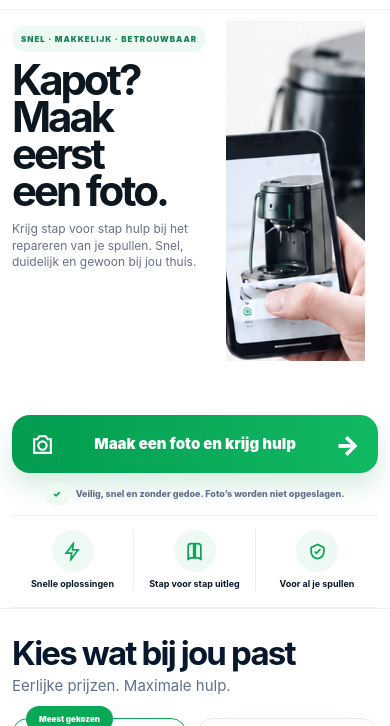
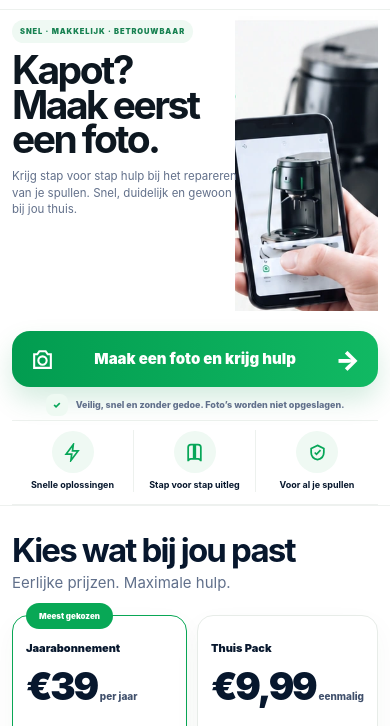
Before and after one commit to nijlandbjorn/fixdit, a plain HTML site: page index.html in a window 390 px wide. Shown: the part 67-793 px from the top of the page. Drawn offline with Linux system fonts and the light colour scheme; no server answers.

Commit message:
Add files via upload

```diff
--- a/index.html
+++ b/index.html
@@ -641,9 +641,111 @@ h1{
   .price .amount{font-size:38px}
 }
 
+
+/* ===== MOBILE HERO COMPACT V2 ===== */
+@media(max-width:680px){
+  .hero .wrap{width:calc(100% - 24px)!important}
+  .heroGrid{
+    position:relative!important;
+    display:block!important;
+    min-height:365px!important;
+    height:365px!important;
+    overflow:hidden!important;
+  }
+  .heroCopy{
+    position:relative!important;
+    z-index:3!important;
+    width:62%!important;
+    padding:14px 0 0 0!important;
+    margin:0!important;
+    justify-content:flex-start!important;
+  }
+  .kicker{
+    margin:0 0 10px 0!important;
+    font-size:7.5px!important;
+    padding:6px 8px!important;
+  }
+  .hero h1{
+    font-size:42px!important;
+    line-height:.88!important;
+    margin:0 0 12px!important;
+    letter-spacing:-.065em!important;
+  }
+  .heroCopy p{
+    max-width:100%!important;
+    font-size:12px!important;
+    line-height:1.42!important;
+    margin:0!important;
+  }
+  .heroVisual{
+    position:absolute!important;
+    z-index:1!important;
+    top:8px!important;
+    right:0!important;
+    width:40%!important;
+    height:315px!important;
+    min-height:0!important;
+    padding:0!important;
+    margin:0!important;
+    display:block!important;
+    overflow:hidden!important;
+    background:#fff!important;
+  }
+  .heroVisual img{
+    width:100%!important;
+    height:100%!important;
+    max-width:none!important;
+    object-fit:cover!important;
+    object-position:center!important;
+  }
+  .ctaRow{
+    margin-top:0!important;
+    padding-top:8px!important;
+  }
+  .benefits{
+    margin-top:8px!important;
+    padding:11px 0 13px!important;
+  }
+}
+@media(max-width:410px){
+  .heroGrid{min-height:345px!important;height:345px!important}
+  .heroCopy{width:63%!important;padding-top:10px!important}
+  .hero h1{font-size:39px!important}
+  .heroCopy p{font-size:11.5px!important}
+  .heroVisual{width:39%!important;height:295px!important;top:6px!important}
+}
+
+
+/* ===== MOBILE HERO CTA-UP V3 ===== */
+@media(max-width:680px){
+  .ctaRow{
+    margin-top:-28px!important;
+    padding-top:0!important;
+    position:relative!important;
+    z-index:6!important;
+  }
+  .cta{
+    min-height:56px!important;
+  }
+  .trustline{
+    margin-top:7px!important;
+  }
+  .benefits{
+    margin-top:4px!important;
+    padding:9px 0 12px!important;
+  }
+}
+@media(max-width:410px){
+  .ctaRow{
+    margin-top:-24px!important;
+  }
+}
+
 </style>
 </head>
 <body>
+<!-- FIXDIT-MOBILE-HERO-V2 -->
+<!-- FIXDIT-CTA-UP-V3 -->
 
 <header class="topbar">
   <div class="wrap nav">
```
